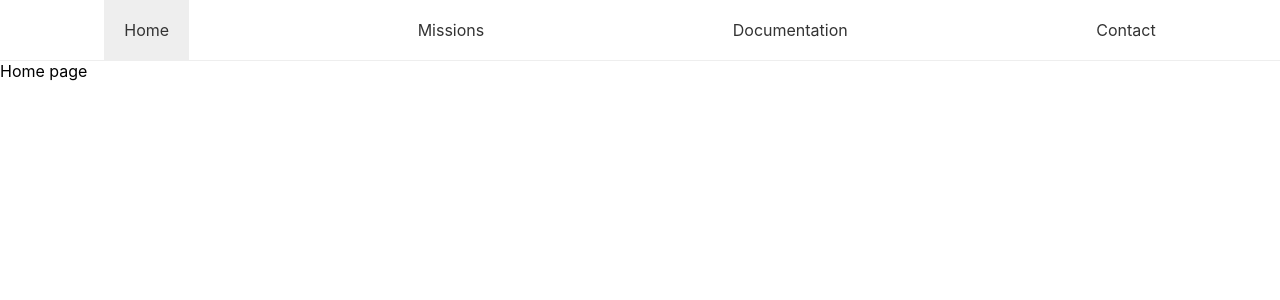
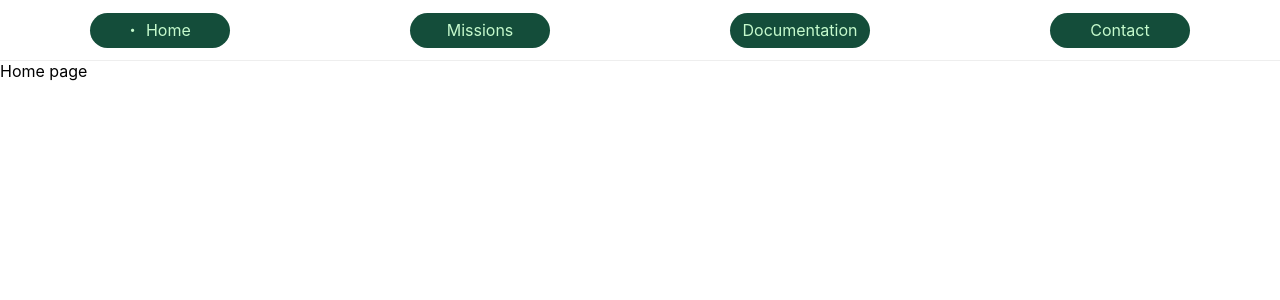
Before and after one commit to fabienlpt/le-grove, a React (Create React App) app: page / in a window 1280 px wide. Shown: the top 300 px of the page. Built offline with nearby package versions, Linux system fonts and the light colour scheme.

Commit message:
update header

```diff
--- a/src/components/header/style.css
+++ b/src/components/header/style.css
@@ -8,20 +8,33 @@
     z-index: 1000;
     display: flex;
     justify-content: space-around;
+    align-items: center;
 }
 
 .header a {
-    color: #333;
+    background-color: #144D3A;
+    color: #C5FACC;
     font-size: 16px;
     text-decoration: none;
-    padding: 0 20px;
+    border-radius: 23px;
+    width: 140px;
+    height: 35px;
+    flex-shrink: 0;
+    display: flex;
+    justify-content: center;
+    align-items: center;
 }
 
 .header a:hover {
-    color: #1890ff;
+    background-color: #C5FACC;
+    color: #144D3A;
 }
 
-.active {
-    background-color: #eee;
-    color: #1890ff;
+/* if .active add "." like list before text */
+.header a.active::before {
+    content: ".";
+    font-size: 20px;
+    font-weight: bold;
+    margin-right: 10px;
+    padding-bottom: 10px;
 }
```
